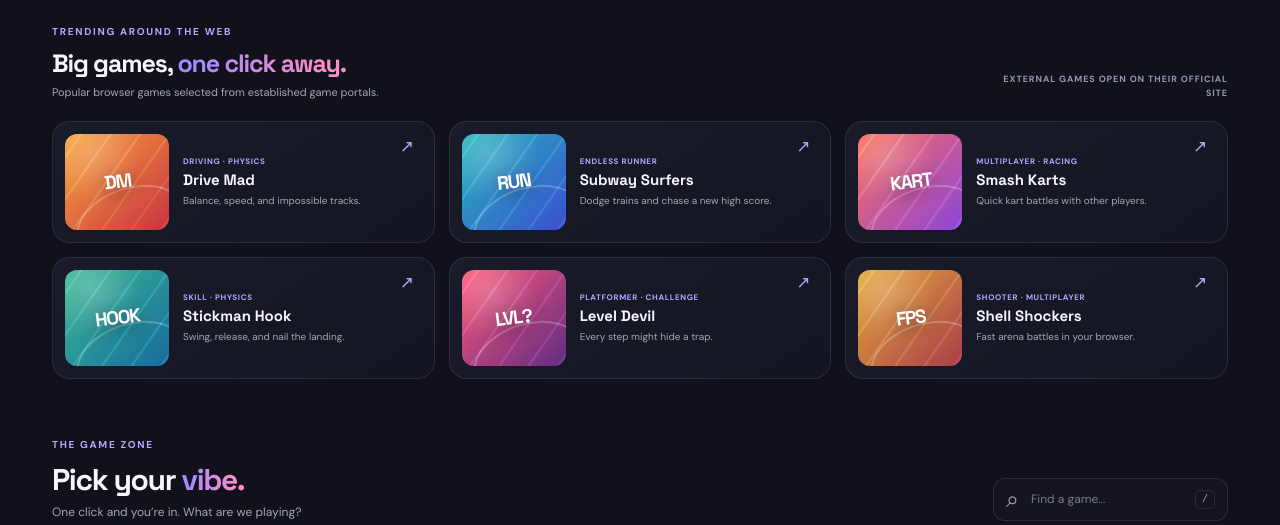
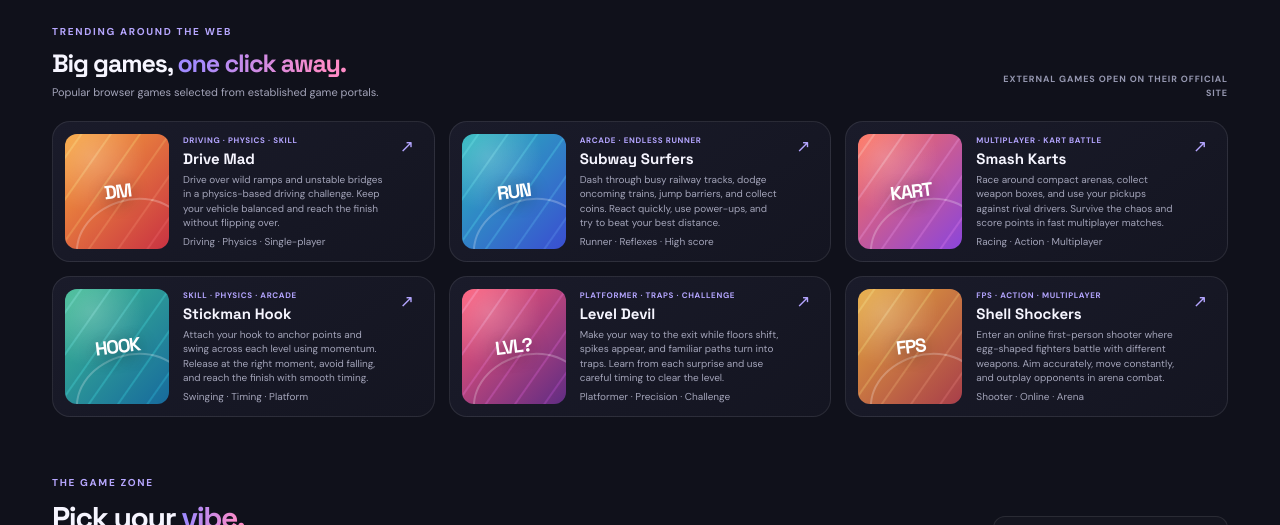
Before and after one commit to MhmdEzzzzzat-stack/playverse, a website: page index.html in a window 1280 px wide. Shown: the part 880-1405 px from the top of the page. Drawn offline with Linux system fonts and the light colour scheme.

Commit message:
Add useful descriptions and genre tags to trending games

```diff
--- a/index.html
+++ b/index.html
@@ -103,12 +103,12 @@
     <section class="popular-picks-section" id="popular-picks" aria-label="Trending browser games">
       <div class="mini-section-heading"><div><span class="eyebrow">TRENDING AROUND THE WEB</span><h2>Big games, <span class="gradient-text">one click away.</span></h2><p>Popular browser games selected from established game portals.</p></div><span class="picks-note">EXTERNAL GAMES OPEN ON THEIR OFFICIAL SITE</span></div>
       <div class="popular-picks-grid">
-        <a class="popular-pick pick-racing" href="https://poki.com/en/g/drive-mad" target="_blank" rel="noopener noreferrer"><span class="pick-art" aria-hidden="true"><span class="pick-art-mark">DM</span><span class="pick-art-lines"></span></span><span class="pick-copy"><small>DRIVING · PHYSICS</small><strong>Drive Mad</strong><span>Balance, speed, and impossible tracks.</span></span><span class="pick-open">↗</span></a>
-        <a class="popular-pick pick-runner" href="https://poki.com/en/g/subway-surfers" target="_blank" rel="noopener noreferrer"><span class="pick-art" aria-hidden="true"><span class="pick-art-mark">RUN</span><span class="pick-art-lines"></span></span><span class="pick-copy"><small>ENDLESS RUNNER</small><strong>Subway Surfers</strong><span>Dodge trains and chase a new high score.</span></span><span class="pick-open">↗</span></a>
-        <a class="popular-pick pick-karts" href="https://poki.com/en/g/smash-karts" target="_blank" rel="noopener noreferrer"><span class="pick-art" aria-hidden="true"><span class="pick-art-mark">KART</span><span class="pick-art-lines"></span></span><span class="pick-copy"><small>MULTIPLAYER · RACING</small><strong>Smash Karts</strong><span>Quick kart battles with other players.</span></span><span class="pick-open">↗</span></a>
-        <a class="popular-pick pick-hook" href="https://poki.com/en/g/stickman-hook" target="_blank" rel="noopener noreferrer"><span class="pick-art" aria-hidden="true"><span class="pick-art-mark">HOOK</span><span class="pick-art-lines"></span></span><span class="pick-copy"><small>SKILL · PHYSICS</small><strong>Stickman Hook</strong><span>Swing, release, and nail the landing.</span></span><span class="pick-open">↗</span></a>
-        <a class="popular-pick pick-level" href="https://poki.com/en/g/level-devil" target="_blank" rel="noopener noreferrer"><span class="pick-art" aria-hidden="true"><span class="pick-art-mark">LVL?</span><span class="pick-art-lines"></span></span><span class="pick-copy"><small>PLATFORMER · CHALLENGE</small><strong>Level Devil</strong><span>Every step might hide a trap.</span></span><span class="pick-open">↗</span></a>
-        <a class="popular-pick pick-shell" href="https://www.crazygames.com/game/shellshockersio" target="_blank" rel="noopener noreferrer"><span class="pick-art" aria-hidden="true"><span class="pick-art-mark">FPS</span><span class="pick-art-lines"></span></span><span class="pick-copy"><small>SHOOTER · MULTIPLAYER</small><strong>Shell Shockers</strong><span>Fast arena battles in your browser.</span></span><span class="pick-open">↗</span></a>
+        <a class="popular-pick pick-racing" href="https://poki.com/en/g/drive-mad" target="_blank" rel="noopener noreferrer"><span class="pick-art" aria-hidden="true"><span class="pick-art-mark">DM</span><span class="pick-art-lines"></span></span><span class="pick-copy"><small>DRIVING · PHYSICS · SKILL</small><strong>Drive Mad</strong><span class="pick-description">Drive over wild ramps and unstable bridges in a physics-based driving challenge. Keep your vehicle balanced and reach the finish without flipping over.</span><span class="pick-tags">Driving · Physics · Single-player</span></span><span class="pick-open">↗</span></a>
+        <a class="popular-pick pick-runner" href="https://poki.com/en/g/subway-surfers" target="_blank" rel="noopener noreferrer"><span class="pick-art" aria-hidden="true"><span class="pick-art-mark">RUN</span><span class="pick-art-lines"></span></span><span class="pick-copy"><small>ARCADE · ENDLESS RUNNER</small><strong>Subway Surfers</strong><span class="pick-description">Dash through busy railway tracks, dodge oncoming trains, jump barriers, and collect coins. React quickly, use power-ups, and try to beat your best distance.</span><span class="pick-tags">Runner · Reflexes · High score</span></span><span class="pick-open">↗</span></a>
+        <a class="popular-pick pick-karts" href="https://poki.com/en/g/smash-karts" target="_blank" rel="noopener noreferrer"><span class="pick-art" aria-hidden="true"><span class="pick-art-mark">KART</span><span class="pick-art-lines"></span></span><span class="pick-copy"><small>MULTIPLAYER · KART BATTLE</small><strong>Smash Karts</strong><span class="pick-description">Race around compact arenas, collect weapon boxes, and use your pickups against rival drivers. Survive the chaos and score points in fast multiplayer matches.</span><span class="pick-tags">Racing · Action · Multiplayer</span></span><span class="pick-open">↗</span></a>
+        <a class="popular-pick pick-hook" href="https://poki.com/en/g/stickman-hook" target="_blank" rel="noopener noreferrer"><span class="pick-art" aria-hidden="true"><span class="pick-art-mark">HOOK</span><span class="pick-art-lines"></span></span><span class="pick-copy"><small>SKILL · PHYSICS · ARCADE</small><strong>Stickman Hook</strong><span class="pick-description">Attach your hook to anchor points and swing across each level using momentum. Release at the right moment, avoid falling, and reach the finish with smooth timing.</span><span class="pick-tags">Swinging · Timing · Platform</span></span><span class="pick-open">↗</span></a>
+        <a class="popular-pick pick-level" href="https://poki.com/en/g/level-devil" target="_blank" rel="noopener noreferrer"><span class="pick-art" aria-hidden="true"><span class="pick-art-mark">LVL?</span><span class="pick-art-lines"></span></span><span class="pick-copy"><small>PLATFORMER · TRAPS · CHALLENGE</small><strong>Level Devil</strong><span class="pick-description">Make your way to the exit while floors shift, spikes appear, and familiar paths turn into traps. Learn from each surprise and use careful timing to clear the level.</span><span class="pick-tags">Platformer · Precision · Challenge</span></span><span class="pick-open">↗</span></a>
+        <a class="popular-pick pick-shell" href="https://www.crazygames.com/game/shellshockersio" target="_blank" rel="noopener noreferrer"><span class="pick-art" aria-hidden="true"><span class="pick-art-mark">FPS</span><span class="pick-art-lines"></span></span><span class="pick-copy"><small>FPS · ACTION · MULTIPLAYER</small><strong>Shell Shockers</strong><span class="pick-description">Enter an online first-person shooter where egg-shaped fighters battle with different weapons. Aim accurately, move constantly, and outplay opponents in arena combat.</span><span class="pick-tags">Shooter · Online · Arena</span></span><span class="pick-open">↗</span></a>
       </div>
     </section>
     <section class="games-section" id="games">
```
